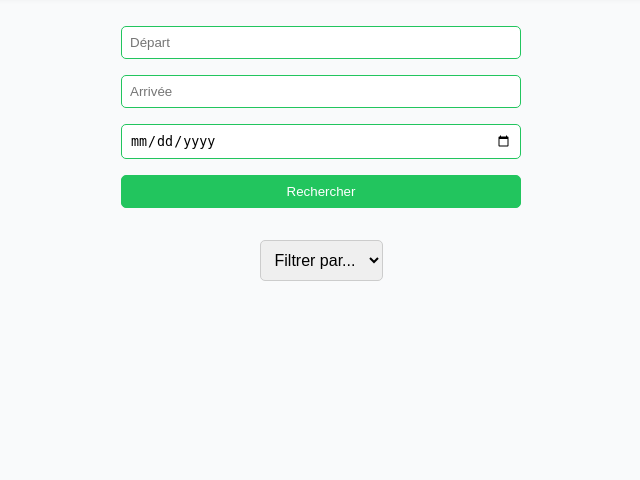
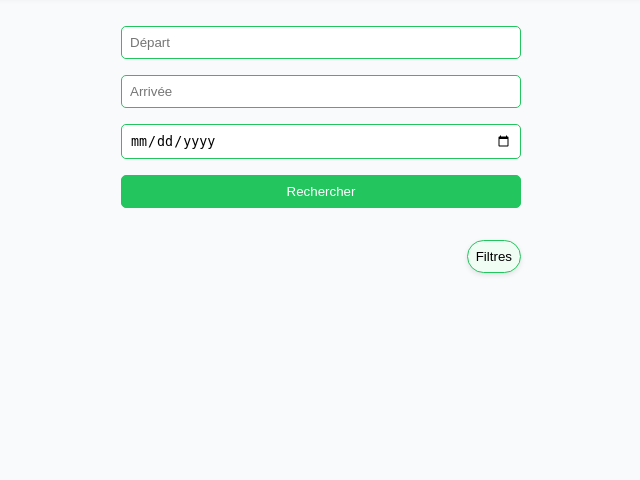
Before and after one commit to solunik/Ecoride, a PHP site: page /index.php?page=recherche in a window 1280 px wide. Shown: the part 220-700 px from the top of the page, without its empty margins (319-959 px from the left). Run offline with PHP 8.4, Linux system fonts and the light colour scheme; the visitor is signed in with stand-in values (Sample User, id 1); data that the repository does not hold is empty.

Commit message:
début bouton détail avancé

```diff
--- a/app/views/recherche.php
+++ b/app/views/recherche.php
@@ -33,11 +33,8 @@ unset($_SESSION['errorMessage']);
             </form>
         </section>
 
-        <section class="filtre-eco">
-            <select id="filtre-covoiturages">
-                <option value="">Filtrer par...</option>
-                <option value="ecologique">Écologique</option>
-            </select>
+        <section class="filtres">
+            <button id="btn-filtres-avances" class="btn-filtres">Filtres</button>
         </section>
 
         <section class="resultats-covoiturage">
@@ -84,6 +81,48 @@ unset($_SESSION['errorMessage']);
     </main>
 
 
+    <!-- Modale des filtres -->
+<div id="modalFiltres" class="modal">
+    <div class="modal-content">
+        <span class="close-modal">&times;</span>
+        <h2>Filtrer les covoiturages</h2>
+
+        <form id="form-filtres">
+            <div class="filtre-groupe">
+                <label for="filtre-ecologique">écologique</label>
+                <select id="filtre-ecologique" name="ecologique">
+                    <option value="">non</option>
+                    <option value="ecologique">oui</option>
+                </select>
+            </div>
+
+            <div class="filtre-groupe">
+                <label for="filtre-prix">Prix maximum (crédits)</label>
+                <input type="range" id="filtre-prix" name="prix" min="0" max="20" step="1" value="20">
+                <span id="prix-value">20</span>
+            </div>
+
+            <div class="filtre-groupe">
+                <label for="filtre-duree">Durée maximale (heures)</label>
+                <input type="range" id="filtre-duree" name="duree" min="1" max="10" step="0.5" value="10">
+                <span id="duree-value">10</span>
+            </div>
+
+            <div class="filtre-groupe">
+                <label for="filtre-note">Note minimale du conducteur</label>
+                <input type="range" id="filtre-note" name="note" min="0" max="5" step="0.5" value="0">
+                <span id="note-value">0</span>
+            </div>
+
+            <div class="boutons-filtres">
+                <button type="button" id="btn-appliquer-filtres">Appliquer</button>
+                <button type="button" id="btn-reinitialiser-filtres">Réinitialiser</button>
+            </div>
+        </form>
+    </div>
+</div>
+
+
     <div id="modalDetails" class="modal">
     <div class="modal-content">
         <span class="close-modal">&times;</span>
--- a/public/js/evenements.js
+++ b/public/js/evenements.js
@@ -120,3 +120,138 @@ window.addEventListener('click', function(event) {
         modal.style.display = 'none';
     }
 });
+
+// Gestion de la modale de filtres
+document.addEventListener('DOMContentLoaded', function () {
+    // Éléments de la modale
+    const modalFiltres = document.getElementById('modalFiltres');
+    const btnFiltres = document.getElementById('btn-filtres-avances');
+    const btnFermer = document.querySelector('#modalFiltres .close-modal');
+    const btnAppliquer = document.getElementById('btn-appliquer-filtres');
+    const btnReinitialiser = document.getElementById('btn-reinitialiser-filtres');
+
+    // Sliders avec affichage de la valeur
+    const filtrePrix = document.getElementById('filtre-prix');
+    const prixValue = document.getElementById('prix-value');
+    const filtreDuree = document.getElementById('filtre-duree');
+    const dureeValue = document.getElementById('duree-value');
+    const filtreNote = document.getElementById('filtre-note');
+    const noteValue = document.getElementById('note-value');
+
+    // Ouvrir la modale
+    if (btnFiltres) {
+        btnFiltres.addEventListener('click', function() {
+            modalFiltres.style.display = 'block';
+        });
+    }
+
+    // Fermer la modale
+    if (btnFermer) {
+        btnFermer.addEventListener('click', function() {
+            modalFiltres.style.display = 'none';
+        });
+    }
+
+    // Fermer en cliquant à l'extérieur
+    window.addEventListener('click', function(event) {
+        if (event.target === modalFiltres) {
+            modalFiltres.style.display = 'none';
+        }
+    });
+
+    // Mise à jour des valeurs des sliders
+    if (filtrePrix && prixValue) {
+        filtrePrix.addEventListener('input', function() {
+            prixValue.textContent = this.value;
+        });
+    }
+
+    if (filtreDuree && dureeValue) {
+        filtreDuree.addEventListener('input', function() {
+            dureeValue.textContent = this.value;
+        });
+    }
+
+    if (filtreNote && noteValue) {
+        filtreNote.addEventListener('input', function() {
+            noteValue.textContent = this.value;
+        });
+    }
+
+    // Appliquer les filtres
+    if (btnAppliquer) {
+        btnAppliquer.addEventListener('click', function() {
+            appliquerFiltres();
+            modalFiltres.style.display = 'none';
+        });
+    }
+
+    // Réinitialiser les filtres
+    if (btnReinitialiser) {
+        btnReinitialiser.addEventListener('click', function() {
+            document.getElementById('form-filtres').reset();
+            prixValue.textContent = '20';
+            dureeValue.textContent = '10';
+            noteValue.textContent = '1';
+            appliquerFiltres(); // Pour tout réafficher
+        });
+    }
+
+    // Fonction pour appliquer les filtres
+    function appliquerFiltres() {
+        const filtreEcologique = document.getElementById('filtre-ecologique').value;
+        const prixMax = parseFloat(filtrePrix.value);
+        const dureeMax = parseFloat(filtreDuree.value);
+        const noteMin = parseFloat(filtreNote.value);
+
+        const covoiturages = document.querySelectorAll('.carte-covoiturage');
+
+        covoiturages.forEach(covoiturage => {
+            // Récupérer les données de chaque carte
+            const estEcologique = covoiturage.getAttribute('data-ecologique') === 'ecologique';
+
+            // Récupération du prix
+            const prixText = covoiturage.querySelector('p[class*="prix"]')?.textContent || '';
+            const prixMatch = prixText.match(/\d+/);
+            const prix = prixMatch ? parseFloat(prixMatch[0]) : 0;
+
+            // Récupération des heures
+            const heureDepart = covoiturage.querySelector('p[class*="heure_depart"]')?.textContent;
+            const heureArrivee = covoiturage.querySelector('p[class*="heure_arrivee"]')?.textContent;
+
+            // Récupération de la note
+            const noteText = covoiturage.querySelector('.chauffeur-info p:nth-child(3)')?.textContent || '';
+            const noteParts = noteText.split('/');
+            const noteConducteur = noteParts.length > 0 ? parseFloat(noteParts[0]) : 0;
+
+            // Calculer la durée (simplifié)
+            let duree = 0;
+            if (heureDepart && heureArrivee) {
+                const [hDep, mDep] = heureDepart.split(':').map(Number);
+                const [hArr, mArr] = heureArrivee.split(':').map(Number);
+                duree = (hArr - hDep) + (mArr - mDep)/60;
+            }
+
+            // Appliquer les filtres
+            let visible = true;
+
+            if (filtreEcologique === 'ecologique' && !estEcologique) {
+                visible = false;
+            }
+
+            if (prix > prixMax) {
+                visible = false;
+            }
+
+            if (duree > dureeMax) {
+                visible = false;
+            }
+
+            if (noteConducteur < noteMin) {
+                visible = false;
+            }
+
+            covoiturage.style.display = visible ? 'block' : 'none';
+        });
+    }
+});
--- a/public/styles.css
+++ b/public/styles.css
@@ -318,27 +318,6 @@ footer a:hover {
     background-color: #16a34a; /* Changement de couleur au survol */
 }
 
-/* Centrer le filtre */
-.filtre-eco {
-    display: flex;
-    justify-content: center; /* Centre le filtre horizontalement */
-    align-items: center; /* Centre le filtre verticalement si nécessaire */
-    margin-bottom: 20px; /* Un peu d'espace sous le filtre */
-}
-
-/* Styles pour le menu déroulant (select) */
-#filtre-covoiturages {
-    padding: 10px;
-    font-size: 16px;
-    border: 1px solid #ccc;
-    border-radius: 5px;
-    cursor: pointer;
-    width: auto;
-    min-width: 50px; /* Assure que le menu déroulant n'est pas trop petit */
-}
-
-
-
 
 .modal {
     display: none;
@@ -404,3 +383,34 @@ footer a:hover {
     padding: 20px;
     text-align: center;
 }
+
+/* Style pour la section filtres */
+section.filtres {
+    width: auto;
+    max-width: 400px;
+    margin: auto;
+    display: flex;
+    justify-content: center;
+    align-items: center;
+}
+
+/* Style de base pour le bouton Filtres */
+.btn-filtres {
+    display: flex;
+    margin-left: auto;
+    background-color: #f0fdf4; /* Couleur bleue moderne */
+    color: black;
+    border: solid #22c55e 1px;
+    border-radius: 30px; /* Bords très arrondis */
+    cursor: pointer;
+    font-weight: 500;
+    transition: all 0.3s ease;
+    box-shadow: 0 2px 5px rgba(0,0,0,0.1);
+    overflow: hidden;
+}
+
+/* Effet au survol */
+.btn-filtres:hover {
+    background-color: #f0fdf4;
+    box-shadow: 0 4px 8px rgba(0,0,0,0.15);
+}
```
